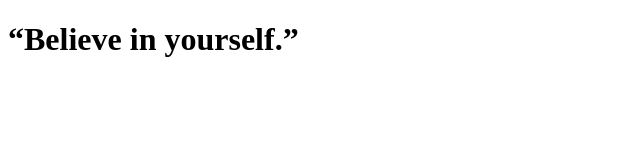
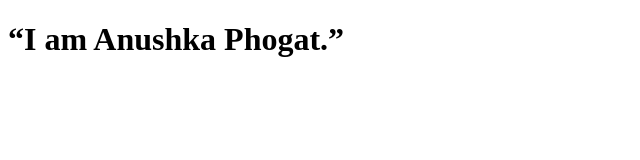
Before and after one commit to AnushkaPhogat16/ucs745-merge-conflict, a plain HTML site: page index.html in a window 1280 px wide. Shown: the whole page, without its empty margins (0-640 px from the left). Drawn offline with Linux system fonts and the light colour scheme.

Commit message:
Update quote to consistency message

```diff
--- a/index.html
+++ b/index.html
@@ -4,6 +4,6 @@
     <title>Motivational Quote</title>
 </head>
 <body>
-    <h1>“Believe in yourself.”</h1>
+    <h1>“I am Anushka Phogat.”</h1>
 </body>
 </html>
```
